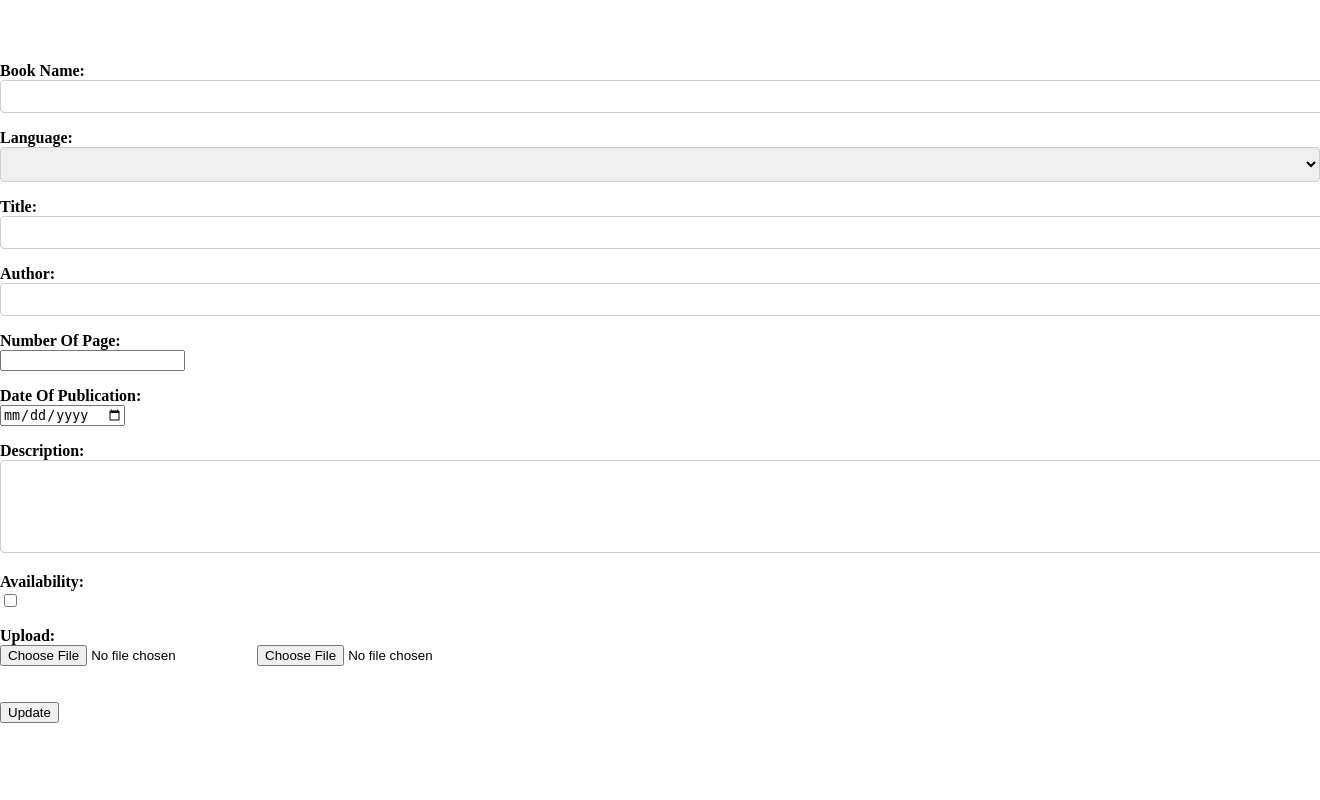
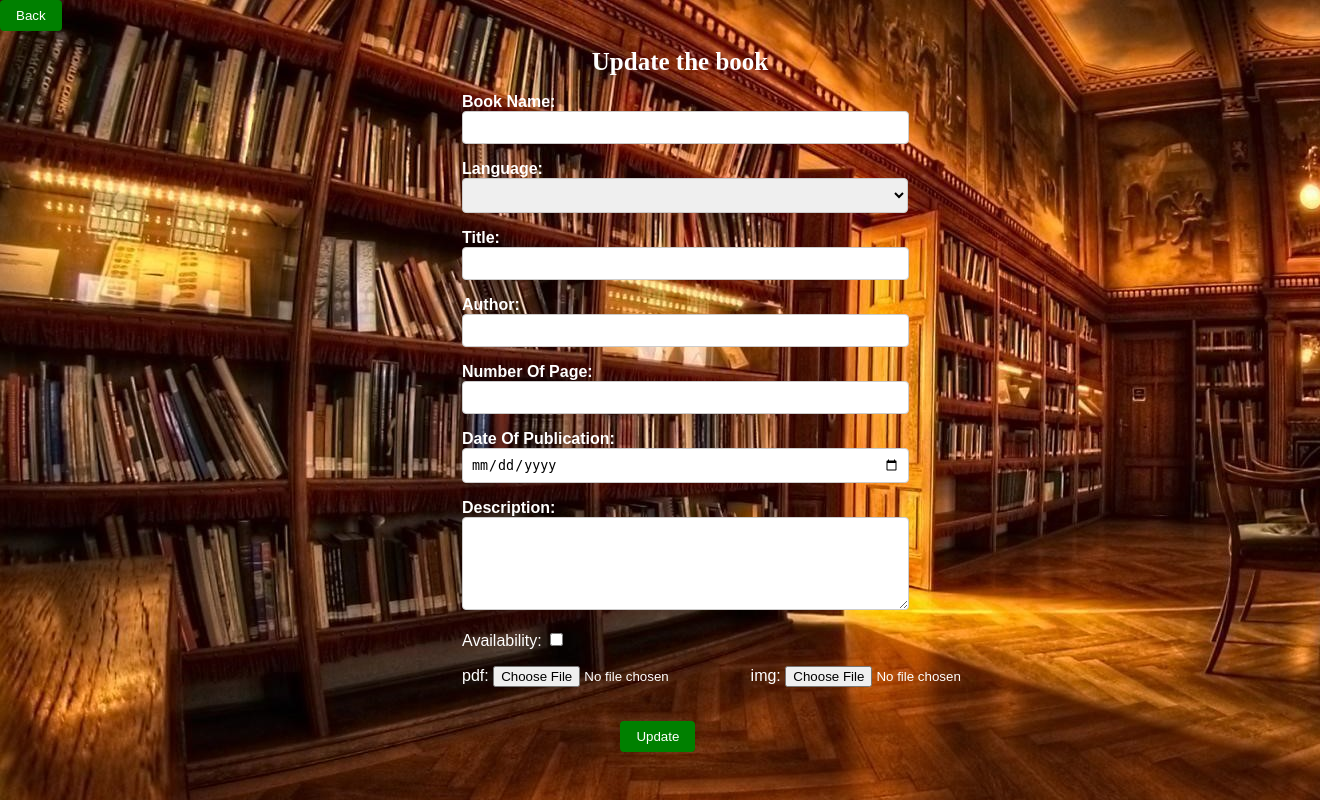
Before and after one commit to loayHajir/sikkaLibrary, a PHP site: page /update.php?updateid=1 in a window 1320 px wide; the page is wider, and only the part inside the window is pictured. Run offline with PHP 8.4, Linux system fonts and the light colour scheme; a user stored in the database is signed in; data comes from the database, SQL or seed files in the repository; data that the repository does not hold is empty.

Commit message:
modified design of add and update page and repair the query of update

```diff
--- a/update.php
+++ b/update.php
@@ -29,8 +29,13 @@ if (isset($_POST['update'])) {
     $lang = $_POST['language'];
     $available = $_POST['availability'];
     $pdf = $_POST['upload'];
+    $title = $_POST['title'];
+    $auhtor = $_POST['author'];
+    $pagenum = $_POST['pageNO'];
+    $dop = $_POST['dop'];
+    $img = $_POST['image'];
     // var_dump($_POST);
-    $sql = "update `books`set id='$id',Bookname='$bookName',Description='$des',Language='$lang',Available='$available',PDF='$pdf'where id='$id'";
+    $sql = "update `books`set id='$id',Bookname='$bookName',Description='$des',Language='$lang',Available='$available',PDF='$pdf',title ='$title',author='$auhtor',pageNum='$pagenum',dop='$dop',image='$img' where id='$id'";
     $result = mysqli_query($conn, $sql);
     if ($result) {
         // echo "Data update Successfully";
@@ -46,12 +51,34 @@ if (isset($_POST['update'])) {
 <head>
     <link rel="stylesheet" type="text/css" href="style.css">
     <style>
+    body {
+        font-family: Arial, sans-serif;
+        height: 100vh;
+        background-image: url('myimg/library.jpg');
+        color: white;
+    }
+
+    .back-button {
+        padding: 0.5rem 1rem;
+        background-color: green;
+        color: white;
+        border: none;
+        border-radius: 4px;
+        cursor: pointer;
+    }
+
+    .back-button a {
+        color: white;
+        text-decoration: none;
+    }
+
     h1 {
         text-align: center;
     }
 
     .form-group {
         margin-bottom: 1rem;
+        margin-left: 35%;
     }
 
     label {
@@ -60,15 +87,17 @@ if (isset($_POST['update'])) {
     }
 
     input[type="text"],
-    textarea {
-        width: 100%;
+    textarea,
+    input[type="number"],
+    input[type="date"] {
+        width: 50%;
         padding: 0.5rem;
         border: 1px solid #ccc;
         border-radius: 4px;
     }
 
     select {
-        width: 100%;
+        width: 52%;
         padding: 0.5rem;
         border: 1px solid #ccc;
         border-radius: 4px;
@@ -90,6 +119,7 @@ if (isset($_POST['update'])) {
 </head>
 
 <body>
+    <button class="back-button" onclick="history.back()"><a href="display.php">Back</a></button>
     <h1>Update the book</h1>
     <form method="post">
         <div class="form-group">
@@ -127,19 +157,18 @@ if (isset($_POST['update'])) {
             <textarea id="description" name="description" rows="5" required><?php echo $mydes;?></textarea>
         </div>
         <div class="form-group">
-            <label for="availability">Availability:</label>
+            Availability:
             <input type="checkbox" id="availability" name="availability"
                 <?php if ($myavai == "1" ) echo 'checked=checked"';?>value="1">
         </div>
-        <div>
-            <label for="pdf">Upload:</label>
+        <div class="form-group">
+            pdf:
             <input type="file" id="pdf" name="pdf">
+            img:
             <input type="file" id="image" name="image">
         </div>
         <br>
-        </div>
-        <br>
-        <button name=" update">Update</button>
+        <button name="update" class="back-button" style="margin-left:47%;">Update</button>
     </form>
 </body>
 
```
Also changed, not shown: add.php (+11 -10 lines).
